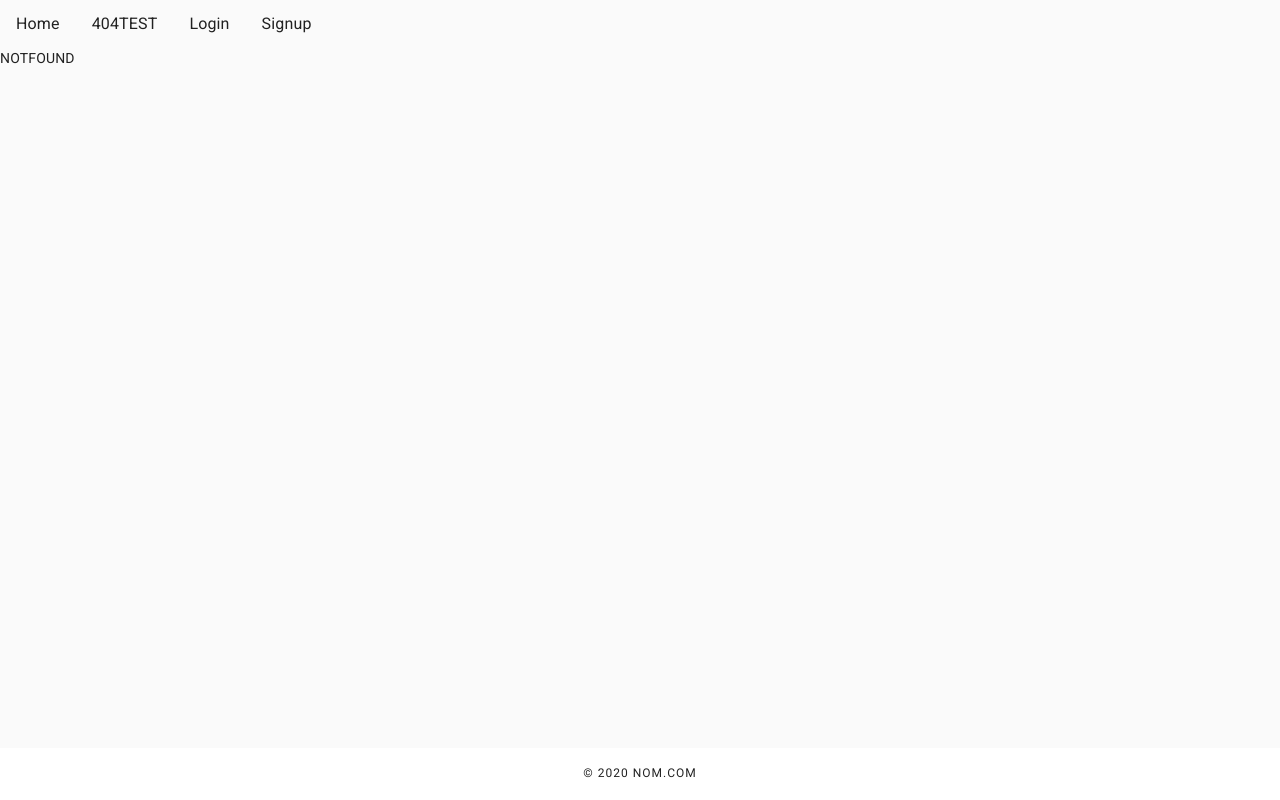
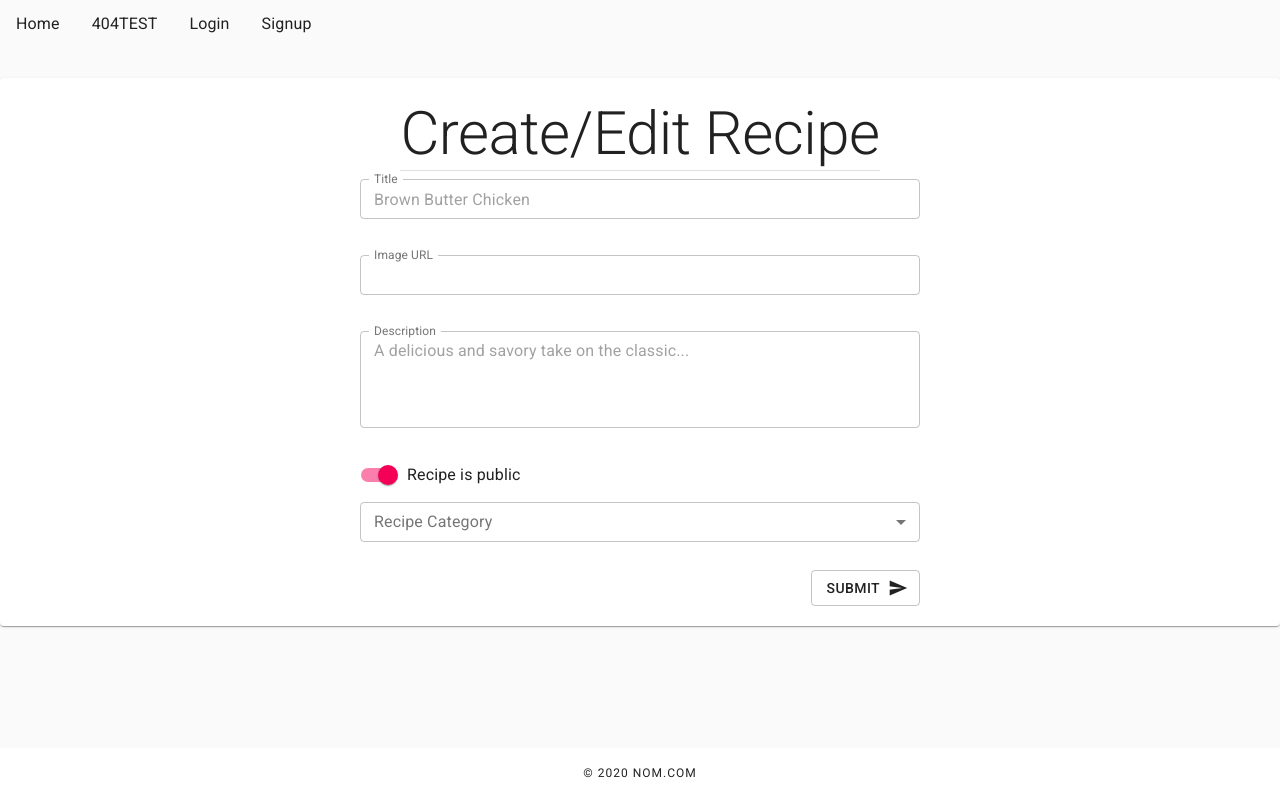
Before and after one commit to nom-com/CuttingBoard-frontend, a React (Create React App) app: page /recipe-form in a window 1280 px wide. Built offline with nearby package versions, Linux system fonts and the light colour scheme.

Commit message:
created part 1 of 3 for create/edit recipe form

```diff
--- a/src/App.js
+++ b/src/App.js
@@ -14,6 +14,7 @@ import { StoreProvider } from "./utils/GlobalState";
 import { AuthProvider } from "./utils/AuthContext";
 import "./App.css";
 import UserAccountForm from "./components/UserAccountForm";
+import RecipeCreateEditForm from "./components/RecipeCreateEditForm";
 
 // TODO: Dan, research material UI themeing context
 let theme = createMuiTheme();
@@ -32,6 +33,7 @@ function App() {
                 <Route exact path='/' component={Landing} />
                 <Route exact path='/login' component={Login} />
                 <Route exact path='/signup' component={UserAccountForm} />
+                <Route exact path='/recipe-form' component={RecipeCreateEditForm}/>
                 <Route path='/' render={() => <div>NOTFOUND</div>} />
               </Switch>
               <Footer />
--- a/src/components/LoginForm.js
+++ b/src/components/LoginForm.js
@@ -2,7 +2,6 @@ import React, {useState} from "react";
 import { useAuthContext } from "../utils/AuthContext";
 import { LOGIN_USER } from "../utils/actions";
 import doLogin from "../utils/API";
-import 'fontsource-roboto';
 import TextField from "@material-ui/core/TextField";
 import Button from "@material-ui/core/Button";
 import Container from "@material-ui/core/Container";
--- a/src/components/Logout.js
+++ b/src/components/Logout.js
@@ -1,7 +1,6 @@
 import React from "react";
 import { useAuthContext } from "../utils/AuthContext";
 import { LOGOUT_USER } from "../utils/actions";
-import 'fontsource-roboto';
 import Button from "@material-ui/core/Button";
 import Container from "@material-ui/core/Container";
 
--- /dev/null
+++ b/src/components/RecipeCreateEditForm.js
@@ -0,0 +1,225 @@
+import React from "react";
+import { withFormik } from "formik";
+import * as Yup from "yup";
+import Grid from "@material-ui/core/Grid";
+import Typography from "@material-ui/core/Typography";
+import Divider from "@material-ui/core/Divider";
+import TextField from "@material-ui/core/TextField";
+import MenuItem from "@material-ui/core/MenuItem";
+import Button from "@material-ui/core/Button";
+import Paper from "@material-ui/core/Paper";
+import Icon from "@material-ui/core/Icon";
+import Switch from "@material-ui/core/Switch";
+import FormControlLabel from "@material-ui/core/FormControlLabel";
+import API from "../utils/API";
+
+const recipeSubmit = (
+  values,
+  { setSubmitting, resetForm, setFieldError, setStatus }
+) => {
+  setTimeout(() => {
+    // USERNAME IS UNIQUE, FINALIZE CALL TO API
+    alert(JSON.stringify(values, null, 2));
+    // resetForm();
+    // USERNAME EXISTS STOP SUBMISSION DON"T CALL API
+    setSubmitting(false);
+  }, 1000);
+};
+
+const RecipeForm = props => {
+  const {
+    values,
+    touched,
+    errors,
+    isSubmitting,
+    handleChange,
+    handleBlur,
+    handleSubmit,
+  } = props;
+
+  const recipeCategory = [
+    {
+      value: "soup",
+      label: "Soup",
+    },
+    {
+      value: "pasta",
+      label: "Pasta",
+    },
+    {
+      value: "dessert",
+      label: "Dessert",
+    },
+  ];
+
+  return (
+    <div className='page-body-content'>
+      <Paper>
+        <form
+          id='recipe-form'
+          style={{
+            maxWidth: 600,
+            margin: "auto",
+            marginTop: 30,
+            padding: 20,
+          }}
+          noValidate
+          autoComplete='off'
+          onSubmit={handleSubmit}>
+          <Grid container direction='row' justify='center' alignItems='center'>
+            <Grid item>
+              <Typography variant='h2'>Create/Edit Recipe</Typography>
+              <Divider />
+            </Grid>
+            <Grid item xs={12}>
+              <TextField
+                margin='dense'
+                size='small'
+                error={touched.title && Boolean(errors.title)}
+                id='title'
+                label='Title'
+                value={values.title}
+                placeholder='Brown Butter Chicken'
+                helperText={touched.title && errors.title ? errors.title : " "}
+                fullWidth
+                onChange={handleChange}
+                onBlur={handleBlur}
+                InputLabelProps={{
+                  shrink: true,
+                }}
+                variant='outlined'
+              />
+            </Grid>
+            <Grid item xs={12}>
+              <TextField
+                margin='dense'
+                size='small'
+                error={touched.imageLocation && Boolean(errors.imageLocation)}
+                id='imageLocation'
+                label='Image URL'
+                value={values.imageLocation}
+                helperText={
+                  touched.imageLocation && errors.imageLocation
+                    ? errors.imageLocation
+                    : " "
+                }
+                fullWidth
+                onChange={handleChange}
+                onBlur={handleBlur}
+                InputLabelProps={{
+                  shrink: true,
+                }}
+                variant='outlined'
+              />
+            </Grid>
+            <Grid item xs={12}>
+              <TextField
+                margin='dense'
+                size='small'
+                error={touched.description && Boolean(errors.description)}
+                id='description'
+                label='Description'
+                multiline
+                rows={4}
+                placeholder='A delicious and savory take on the classic...'
+                value={values.description}
+                helperText={
+                  touched.description && errors.description
+                    ? errors.description
+                    : " "
+                }
+                fullWidth
+                onChange={handleChange}
+                onBlur={handleBlur}
+                InputLabelProps={{
+                  shrink: true,
+                }}
+                variant='outlined'
+              />
+            </Grid>
+            <Grid item xs={12}>
+              <FormControlLabel
+                control={
+                  <Switch
+                    checked={values.isPublic}
+                    onChange={handleChange}
+                    onBlur={handleBlur}
+                    name='isPublic'
+                    inputProps={{ "aria-label": "make public or private" }}
+                  />
+                }
+                label={
+                  values.isPublic ? "Recipe is public" : "Recipe is private"
+                }
+              />
+            </Grid>
+            <Grid item xs={12}>
+              <TextField
+                select
+                id='category'
+                name='category'
+                label='Recipe Category'
+                margin='dense'
+                variant='outlined'
+                error={touched.category && Boolean(errors.category)}
+                onChange={handleChange}
+                value={values.category}
+                helperText={
+                    touched.category && errors.category
+                      ? errors.category
+                      : " "
+                  }
+                fullWidth>
+                {recipeCategory.map(option => (
+                  <MenuItem key={option.value} value={option.value}>
+                    {option.label}
+                  </MenuItem>
+                ))}
+              </TextField>
+            </Grid>
+            <Grid container item justify='flex-end' alignItems='flex-end'>
+              <Button
+                type='submit'
+                variant='outlined'
+                color='default'
+                disabled={isSubmitting}
+                endIcon={<Icon>send</Icon>}>
+                Submit
+              </Button>
+            </Grid>
+          </Grid>
+        </form>
+      </Paper>
+    </div>
+  );
+};
+
+const RecipeCreateEditForm = withFormik({
+  mapPropsToValues: ({
+    title,
+    imageLocation,
+    description,
+    isPublic,
+    category,
+  }) => {
+    return {
+      title: title || "",
+      imageLocation: imageLocation || "",
+      description: description || "",
+      isPublic: isPublic || true,
+      category: category || "",
+    };
+  },
+  validationSchema: Yup.object().shape({
+    title: Yup.string()
+      .min(5, "Title must contain at least 5 characters")
+      .required("Enter a recipe title"),
+    imageLocation: Yup.string(),
+    description: Yup.string().required("Required"),
+    isPublic: Yup.boolean(),
+    category: Yup.string().required("Select a recipe category"),
+  }),
+  handleSubmit: recipeSubmit,
+})(RecipeForm);
+
+export default RecipeCreateEditForm;
```
Also changed, not shown: 1 other file (tests, documents, lock files or other folders).
